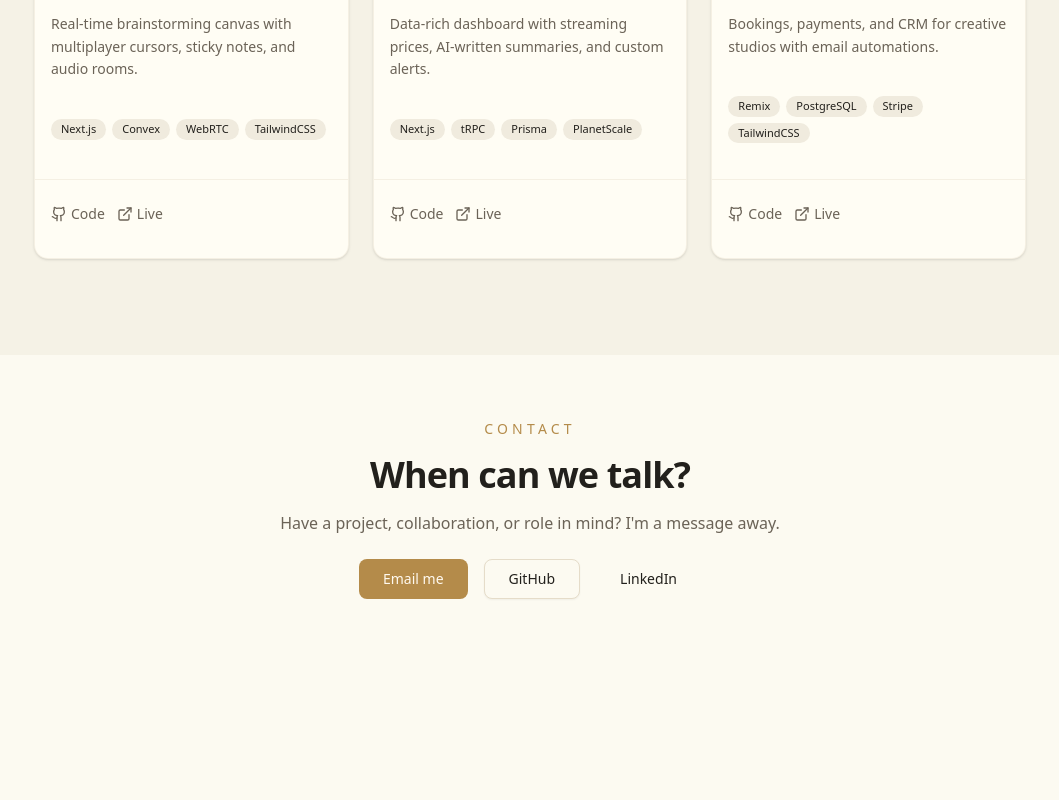
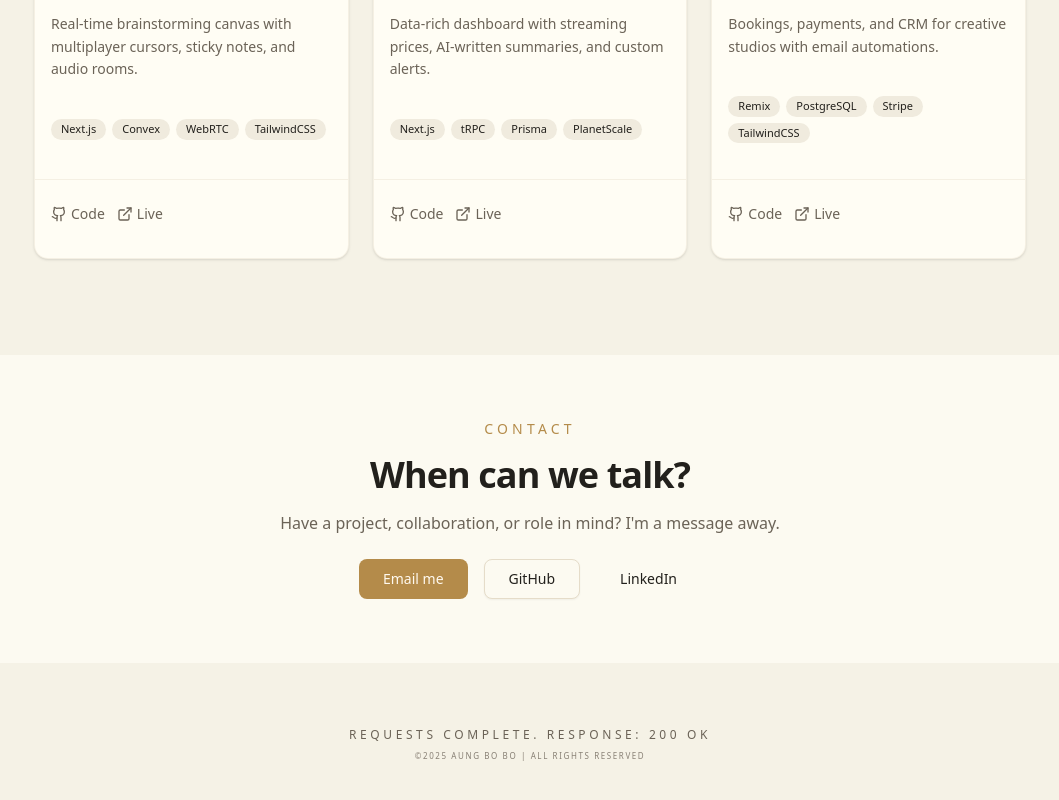
Before and after one commit to aungbbo/portfolio, a Next.js app: page / in a window 1280 px wide. Shown: the part 2911-3711 px from the top of the page, without its empty margins (110-1169 px from the left). Before the commit the page ends 3574 px from the top, so only its background shows below. Built offline with nearby package versions, Linux system fonts and the light colour scheme.

Commit message:
add footer

```diff
--- a/app/page.tsx
+++ b/app/page.tsx
@@ -1,4 +1,5 @@
-import Header from "@/components/Header";
+import { Header } from "@/components/Header";
+import { Footer } from "@/components/Footer";
 import { HeroSection } from "@/components/sections/HeroSection";
 import { AboutSection } from "@/components/sections/AboutSection";
 import { ContactSection } from "@/components/sections/ContactSection";
@@ -31,6 +32,10 @@ export default function Home() {
         <div className="px-6 py-16 sm:px-16 md:px-24 lg:px-48">
           <ContactSection />
         </div>
+
+        <div className="bg-alternate-background px-6 py-16 sm:px-16 md:px-24 lg:px-48">
+          <Footer />
+        </div>
       </main>
     </div>
   );
--- /dev/null
+++ b/components/Footer.tsx
@@ -0,0 +1,10 @@
+export function Footer() {
+  return (
+    <footer className="text-muted-foreground px-6 text-center text-xs tracking-[0.3em] uppercase sm:px-16 md:px-24 lg:px-48">
+      <p>Requests complete. Response: 200 OK</p>
+      <p className="text-muted-foreground/80 mt-2 text-[8px] tracking-[0.2em]">
+        ©2025 Aung Bo Bo&nbsp;|&nbsp;All rights reserved
+      </p>
+    </footer>
+  );
+}
--- a/components/header.tsx
+++ b/components/header.tsx
@@ -22,7 +22,7 @@ const NAV_ITEMS: NavItem[] = [
   { label: "Contact", href: "#contact" },
 ];
 
-export default function Header() {
+export function Header() {
   const [isOpen, setIsOpen] = React.useState(false);
 
   const handleToggle = () => setIsOpen((prev) => !prev);
```
